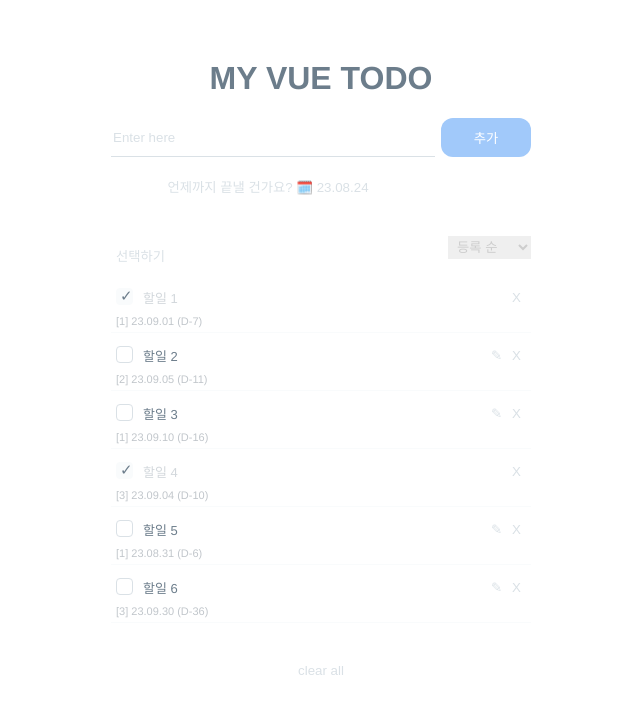
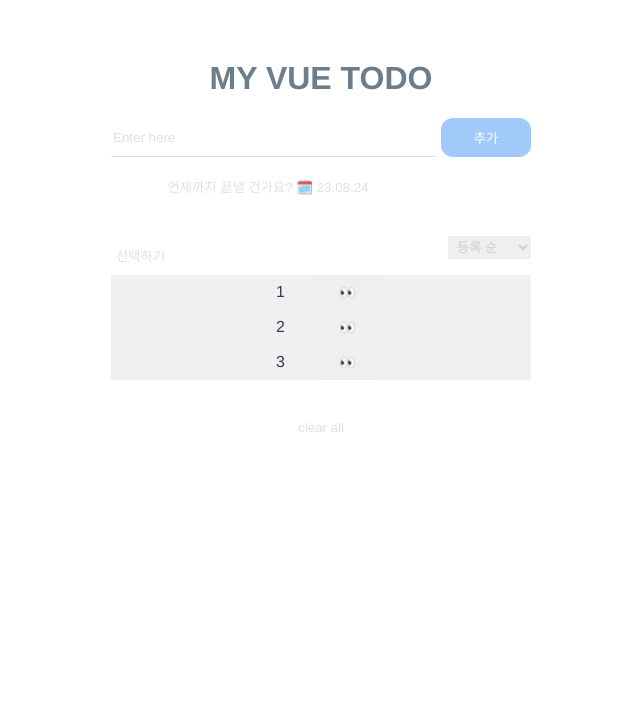
Before and after one commit to choi-hye-rin/vue-todolist, a Vue app: page / in a window 1280 px wide. Shown: the top 714 px of the page, without its empty margins (319-959 px from the left). Built offline with nearby package versions, Linux system fonts and the light colour scheme; data requests are answered from the project's data file.

Commit message:
fix: 카테고리별로 분류

```diff
--- /dev/null
+++ b/src/components/TodoCategory.vue
@@ -0,0 +1,73 @@
+<template>
+  <div>
+    <div class="title">
+      <span>
+        {{ category }}
+      </span>
+      <Button :button-type="button - remove" :button-click="setIsOpen">
+        <span v-if="isOpen"> ✖️ </span>
+        <span v-else> 👀 </span>
+      </Button>
+    </div>
+    <div v-if="isOpen">
+      <TodoItem v-for="item in todoItems" :key="item.id" :item="item" />
+    </div>
+  </div>
+</template>
+
+<script>
+import Button from "./Button.vue";
+import TodoItem from "./TodoItem.vue";
+
+export default {
+  components: {
+    TodoItem,
+    Button,
+  },
+  props: {
+    todoItems: {
+      type: Array || Object,
+    },
+    category: {
+      type: Number,
+    },
+  },
+  data() {
+    return {
+      isOpen: false,
+    };
+  },
+  computed: {},
+  methods: {
+    setIsOpen: function () {
+      this.isOpen = !this.isOpen;
+    },
+  },
+  mounted() {
+    console.log("PROPS", this.todoItems);
+  },
+};
+</script>
+
+<style scoped lang="scss">
+.title {
+  width: 100%;
+  position: relative;
+  background-color: #f0f0f0;
+
+  span {
+    position: relative;
+    padding: 5px 20px;
+    z-index: 10;
+  }
+
+  &::before {
+    content: "";
+    position: absolute;
+    top: 50%;
+    left: 0;
+
+    width: 100%;
+  }
+}
+</style>
--- a/src/components/TodoList.vue
+++ b/src/components/TodoList.vue
@@ -41,7 +41,13 @@
       </div>
     </div>
 
-    <TodoItem v-for="item in todoItems" :key="item.id" :item="item" />
+    <TodoCategory
+      v-for="key in Object.keys(categorizedTodoItems)"
+      :key="key"
+      :todo-items="categorizedTodoItems[key]"
+      :category="key"
+    />
+
     <div class="buttonWrapper">
       <Button
         v-if="todoItems.length > 0"
@@ -56,20 +62,15 @@
 </template>
 
 <script>
-import TodoItem from "./TodoItem.vue";
 import Button from "./Button.vue";
 import Select from "./Select.vue";
+import TodoCategory from "./TodoCategory.vue";
 
 export default {
   components: {
-    TodoItem,
     Button,
     Select,
-  },
-  props: {
-    todoItems: {
-      type: Array,
-    },
+    TodoCategory,
   },
   data() {
     return {
@@ -81,6 +82,18 @@ export default {
     };
   },
   computed: {
+    todoItems() {
+      return this.$store.state.TodoList;
+    },
+    categorizedTodoItems() {
+      const result = this.todoItems.reduce((acc, curr) => {
+        const { category } = curr;
+        if (acc[category]) acc[category].push(curr);
+        else acc[category] = [curr];
+        return acc;
+      }, {});
+      return result;
+    },
     isSelect() {
       return this.$store.state.IsSelect;
     },
--- a/src/store.js
+++ b/src/store.js
@@ -16,13 +16,6 @@ const store = new Vuex.Store({
   getters: {},
   mutations: {
     setTodoItem: function (state, data) {
-      const result = data.reduce((acc, curr) => {
-        const { category } = curr;
-        if (acc[category]) acc[category].push(curr);
-        else acc[category] = [curr];
-        return acc;
-      }, {});
-      console.log("result", result);
       state.TodoList = data;
     },
     setIsSelect: function (state) {
--- a/src/views/TodoPage.vue
+++ b/src/views/TodoPage.vue
@@ -2,7 +2,7 @@
   <div id="app">
     <TodoHeader />
     <TodoInput />
-    <TodoList :todoItems="this.$store.state.TodoList" />
+    <TodoList />
   </div>
 </template>
 
```
